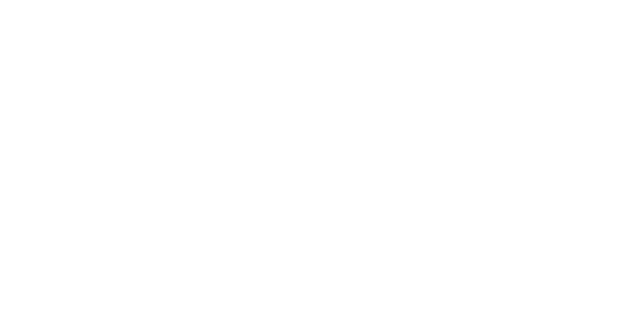
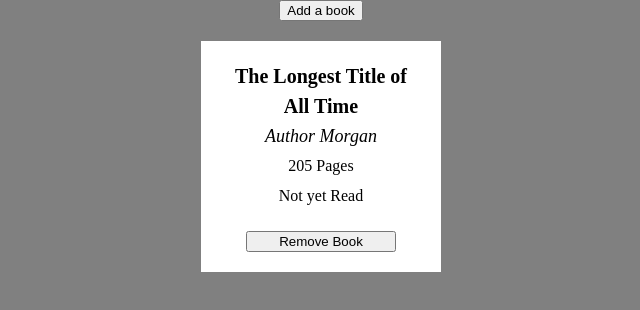
Before and after one commit to PaulBerger56/Library, a plain HTML site: page index.html in a window 1280 px wide. Shown: the whole page, without its empty margins (319-959 px from the left). Drawn offline with Linux system fonts and the light colour scheme.

Commit message:
Add the css for the background and the cards.  Use the css, but then delete the static items in the html

```diff
--- a/Script.js
+++ b/Script.js
@@ -21,3 +21,5 @@ function isInLibrary(book) {
     }
     return false;
 }
+
+let bookOne = new Book("Rain in Spain", "Writerino", 50, false);
--- a/index.html
+++ b/index.html
@@ -3,10 +3,22 @@
 <head>
     <meta charset="UTF-8">
     <meta name="viewport" content="width=device-width, initial-scale=1.0">
-    <title>Document</title>
+    <title>Library</title>
     <link rel="stylesheet" href="style.css">
 </head>
 <body>
+    <div class="container">
+        <button class="add-button">Add a book</button>
+        <div class="card-container">
+            <div class="card">
+                <div class="title">The Longest Title of All Time</div>
+                <div class="author">Author Morgan</div>
+                <div class="pages">205 Pages</div>
+                <div class="read">Not yet Read</div>
+                <button class="remove-button">Remove Book</button>
+            </div>
+        </div>
+    </div>
     <script src="Script.js"></script>
 </body>
 </html>
--- a/style.css
+++ b/style.css
@@ -0,0 +1,50 @@
+body, html {
+    margin: 0;
+    padding: 0;
+    height: 100%;
+    background-color: grey;
+}
+
+.container {
+    height: 100%;
+    text-align: center;
+}
+
+.card-container {
+    flex-grow: 1;
+    display: flex;
+    background-color: grey;
+    flex-wrap: wrap;
+    justify-content: center;
+    align-items: center;
+}
+
+.card {
+    max-width: 200px;
+    max-height: 200px;
+    display: flex;
+    flex-direction: column;
+    justify-content: center;
+    text-align: center;
+    background-color: white;
+    margin: 20px;
+    padding: 20px;
+    line-height: 30px;
+
+}
+
+.card .title {
+    font-weight: bold;
+    font-size: 20px;
+}
+
+.card .author {
+    font-style: italic;
+    font-size: 18px;
+}
+
+.card .remove-button {
+    align-self: center;
+    margin-top: 20px;
+    width: 150px;
+}
```
